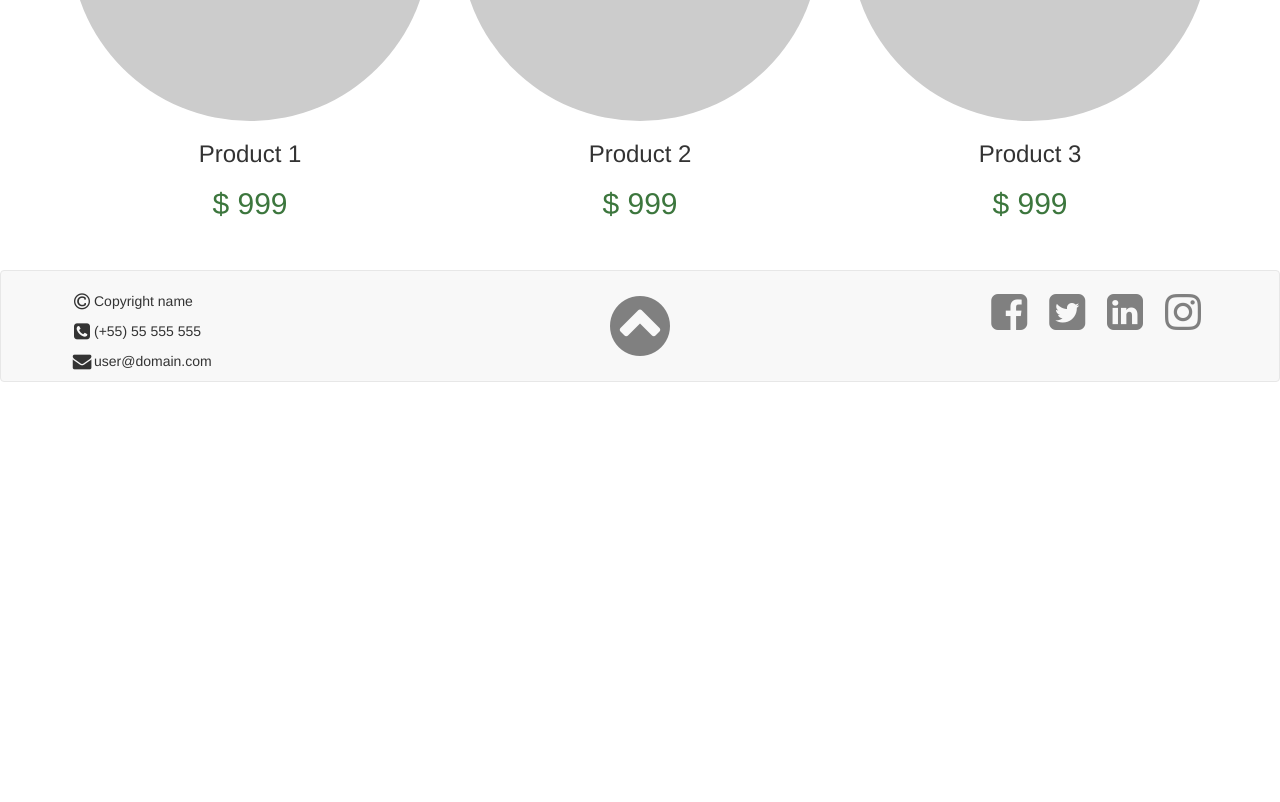
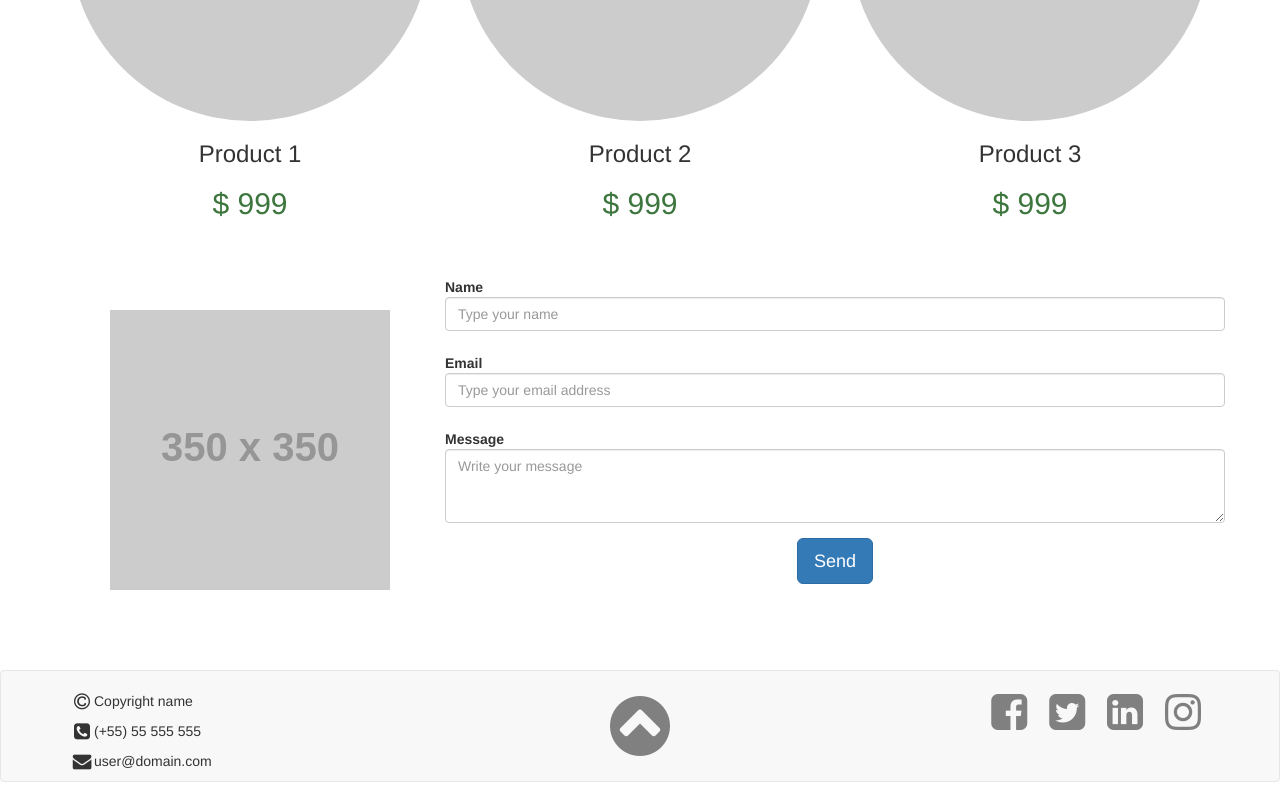
Before and after one commit to tokkaido/bs-template, a plain HTML site: page index.html in a window 1280 px wide. Shown: the part 1335-2137 px from the top of the page. Before the commit the page ends 1737 px from the top, so only its background shows below. Drawn offline with nearby package versions, Linux system fonts and the light colour scheme; placeholder pictures from the web are drawn by us.

Commit message:
formulario

```diff
--- a/index.html
+++ b/index.html
@@ -142,6 +142,45 @@
 
     </div>
 
+
+    <div class="section" id="contact">
+
+      <div class="container">
+
+        <div class="row">
+
+            <div class="col-md-4">
+                <img src="http://placehold.it/350x350" class="img-section img-responsive center-block">
+            </div>
+
+            <div class="col-md-8">
+                <form id="contactForm" class="form-horizontal" role="form">
+                    <div class="form-group">
+                        <label for="name" class="control-label">Name</label>
+                        <input  id="txtContactNombre" name="nombre" type="text" class="form-control" placeholder="Type your name">
+                    </div>
+                    <div class="form-group">
+                        <label for="email" class="control-label">Email</label>
+                        <input id="email" type="email" class="form-control" name="email" placeholder="Type your email address">
+                    </div>
+                    <div class="form-group">
+                        <label for="subject" class="control-label">Message</label>
+                        <textarea id="message" rows="3" class="form-control" name="message" placeholder="Write your message"></textarea>
+                    </div>
+                    <div class="form-group">
+                        <div class="text-center">
+                            <button type="submit" id="btnContact" class="btn btn-lg btn-primary">Send</button>
+                        </div>
+                    </div>
+                </form>
+            </div>
+
+        </div>
+
+      </div>
+
+    </div>
+
     <footer class="footer navbar navbar-default"> <!-- navbar-fixed-bottom -->
       <div class="container">
         <div class="row">
```
